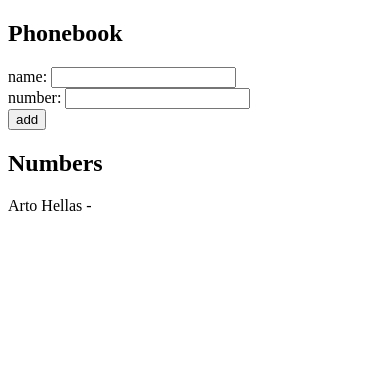
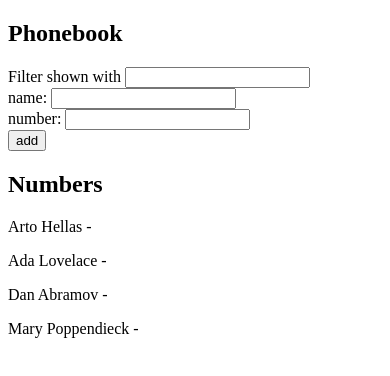
Before and after one commit to Jordan-Rob/FullStackOpen, a React (Create React App) app in the folder part2/the_phonebook/: page / in a window 390 px wide. Shown: the top 376 px of the page. Built offline with nearby package versions, Linux system fonts and the light colour scheme.

Commit message:
Exercise 2.9: The Phonebook Step4

```diff
--- a/part2/the_phonebook/src/App.js
+++ b/part2/the_phonebook/src/App.js
@@ -2,10 +2,16 @@
 
 const App = () => {
     const [ persons, setPersons ] = useState([
-      { name: 'Arto Hellas', id:0 }
+      { name: 'Arto Hellas', id:0 },
+      { name: 'Ada Lovelace', number: '39-44-5323523' },
+      { name: 'Dan Abramov', number: '12-43-234345' },
+      { name: 'Mary Poppendieck', number: '39-23-6423122' }
     ])
     const [ newName, setNewName ] = useState('')
     const [ newNum, setNewNum] = useState('')
+    const [filters, setFilter] = useState('')
+
+    const filtered = persons.filter( person => person.name.includes(filters) )
 
     const addPerson = (event) => {
       event.preventDefault()
@@ -39,17 +45,23 @@
         setNewNum(event.target.value)
       }
 
+    const filterChange = (event) => {
+      console.log(event.target.value)
+      setFilter(event.target.value)
+    }
+
 
     return (
       <div>
         <h2>Phonebook</h2>
+        <div>Filter shown with <input value={filters} onChange={filterChange} /> </div>
         <form onSubmit={addPerson}>
             <div> name: <input value={newName} onChange={inputChange} /> </div>
             <div> number: <input value={newNum} onChange={numChange} /> </div>
             <button type="submit">add</button>
         </form>
         <h2>Numbers</h2>
-        {persons.map( person => <p key={person.id}> {person.name} - {person.phone} </p> )}
+        {filtered.map( person => <p key={person.id}> {person.name} - {person.phone} </p> )}
       </div>
     )
   }
```
